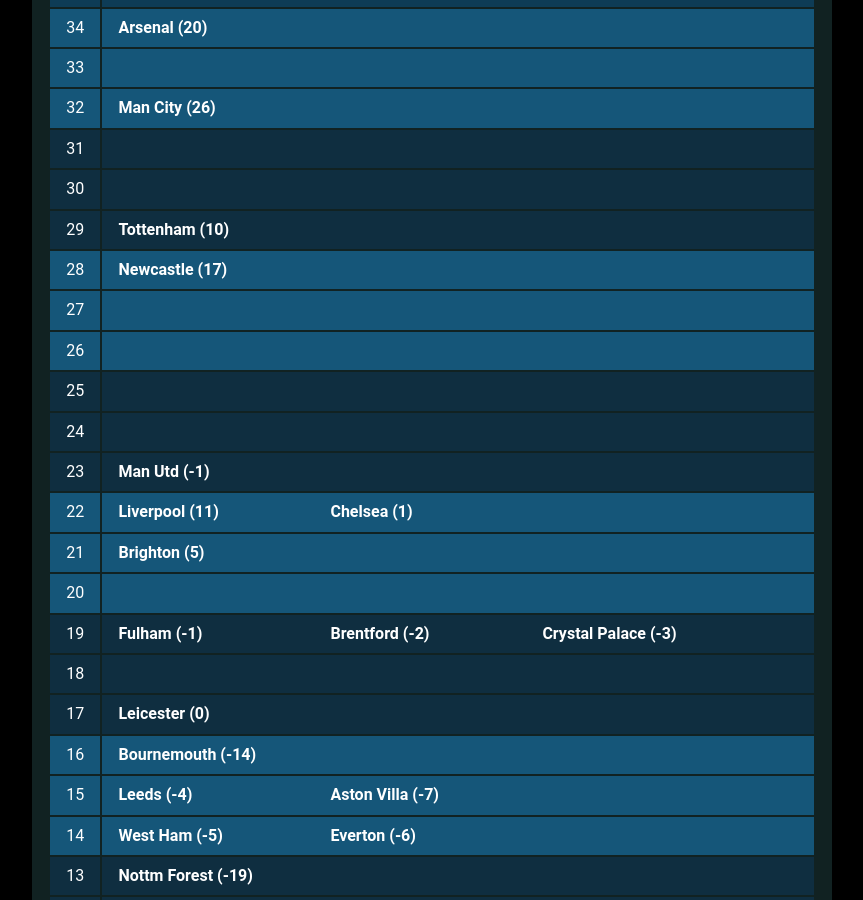
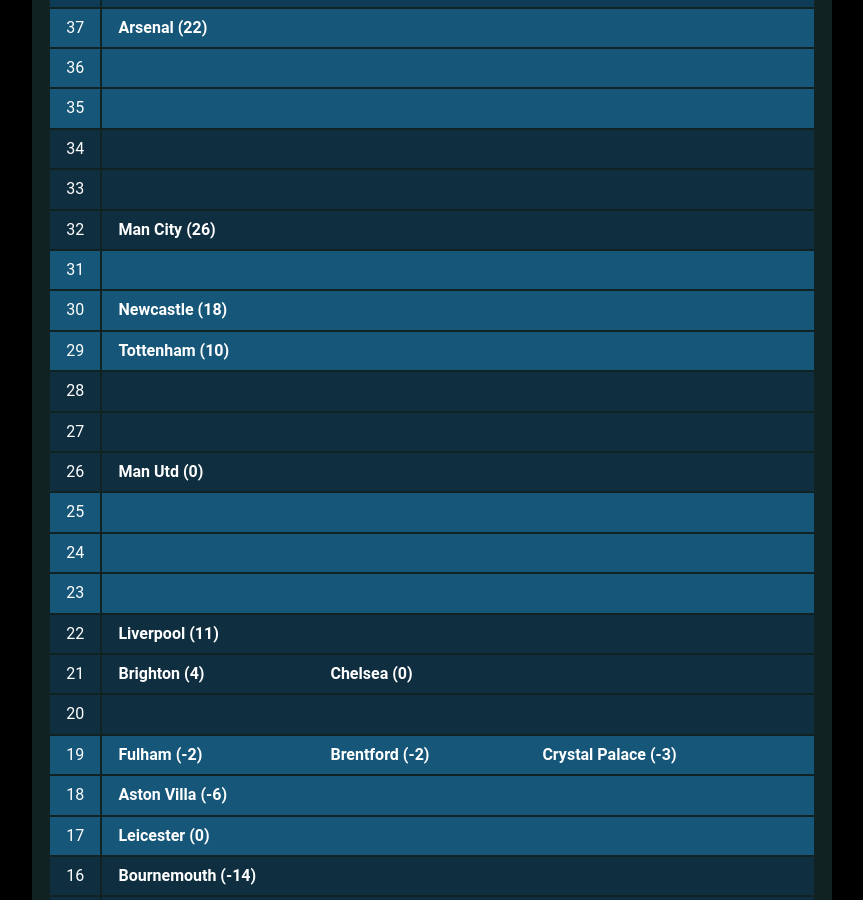
Before and after one commit to muru/muru.github.io, a Jekyll site: the page built from resources.md, in a window 1280 px wide and 900 px high, scrolled down 1477 px. Shown: the whole window, without its empty margins (208-1071 px from the left). Built offline with Jekyll 4.4.1, drawn with Linux system fonts in a browser that asks for light colours; some web fonts are replaced; some of the changed text lies outside the part shown.

Commit message:
updated cann-table: Mon 14 Nov 18:47:37 JST 2022

```diff
--- a/cann-table.html
+++ b/cann-table.html
@@ -1,149 +1,164 @@
 <table id="cann-table">
 <thead> <th> Pts </th> <th> Clubs (GD) </th> </thead>
 	<tr class="cann-row-1">
-		<td class="cann-point"> 34 </td>
+		<td class="cann-point"> 37 </td>
 		<td class="cann-clubs">
-			<span class="club-name"> Arsenal (20) </span>
+			<span class="club-name"> Arsenal (22) </span>
 		</td>
  	</tr>
 	<tr class="cann-row-1">
+		<td class="cann-point"> 36 </td>
+		<td class="cann-clubs">
+		</td>
+ 	</tr>
+	<tr class="cann-row-1">
+		<td class="cann-point"> 35 </td>
+		<td class="cann-clubs">
+		</td>
+ 	</tr>
+	<tr class="cann-row-2">
+		<td class="cann-point"> 34 </td>
+		<td class="cann-clubs">
+		</td>
+ 	</tr>
+	<tr class="cann-row-2">
 		<td class="cann-point"> 33 </td>
 		<td class="cann-clubs">
 		</td>
  	</tr>
-	<tr class="cann-row-1">
+	<tr class="cann-row-2">
 		<td class="cann-point"> 32 </td>
 		<td class="cann-clubs">
 			<span class="club-name"> Man City (26) </span>
 		</td>
  	</tr>
-	<tr class="cann-row-2">
+	<tr class="cann-row-1">
 		<td class="cann-point"> 31 </td>
 		<td class="cann-clubs">
 		</td>
  	</tr>
-	<tr class="cann-row-2">
+	<tr class="cann-row-1">
 		<td class="cann-point"> 30 </td>
 		<td class="cann-clubs">
+			<span class="club-name"> Newcastle (18) </span>
 		</td>
  	</tr>
-	<tr class="cann-row-2">
+	<tr class="cann-row-1">
 		<td class="cann-point"> 29 </td>
 		<td class="cann-clubs">
 			<span class="club-name"> Tottenham (10) </span>
 		</td>
  	</tr>
-	<tr class="cann-row-1">
+	<tr class="cann-row-2">
 		<td class="cann-point"> 28 </td>
 		<td class="cann-clubs">
-			<span class="club-name"> Newcastle (17) </span>
 		</td>
  	</tr>
-	<tr class="cann-row-1">
+	<tr class="cann-row-2">
 		<td class="cann-point"> 27 </td>
 		<td class="cann-clubs">
 		</td>
  	</tr>
+	<tr class="cann-row-2">
+		<td class="cann-point"> 26 </td>
+		<td class="cann-clubs">
+			<span class="club-name"> Man Utd (0) </span>
+		</td>
+ 	</tr>
 	<tr class="cann-row-1">
-		<td class="cann-point"> 26 </td>
+		<td class="cann-point"> 25 </td>
+		<td class="cann-clubs">
+		</td>
+ 	</tr>
+	<tr class="cann-row-1">
+		<td class="cann-point"> 24 </td>
+		<td class="cann-clubs">
+		</td>
+ 	</tr>
+	<tr class="cann-row-1">
+		<td class="cann-point"> 23 </td>
 		<td class="cann-clubs">
 		</td>
  	</tr>
 	<tr class="cann-row-2">
-		<td class="cann-point"> 25 </td>
+		<td class="cann-point"> 22 </td>
 		<td class="cann-clubs">
+			<span class="club-name"> Liverpool (11) </span>
 		</td>
  	</tr>
 	<tr class="cann-row-2">
-		<td class="cann-point"> 24 </td>
+		<td class="cann-point"> 21 </td>
 		<td class="cann-clubs">
+			<span class="club-name"> Brighton (4) </span>
+			<span class="club-name"> Chelsea (0) </span>
 		</td>
  	</tr>
 	<tr class="cann-row-2">
-		<td class="cann-point"> 23 </td>
-		<td class="cann-clubs">
-			<span class="club-name"> Man Utd (-1) </span>
-		</td>
- 	</tr>
-	<tr class="cann-row-1">
-		<td class="cann-point"> 22 </td>
-		<td class="cann-clubs">
-			<span class="club-name"> Liverpool (11) </span>
-			<span class="club-name"> Chelsea (1) </span>
-		</td>
- 	</tr>
-	<tr class="cann-row-1">
-		<td class="cann-point"> 21 </td>
-		<td class="cann-clubs">
-			<span class="club-name"> Brighton (5) </span>
-		</td>
- 	</tr>
-	<tr class="cann-row-1">
 		<td class="cann-point"> 20 </td>
 		<td class="cann-clubs">
 		</td>
  	</tr>
-	<tr class="cann-row-2">
+	<tr class="cann-row-1">
 		<td class="cann-point"> 19 </td>
 		<td class="cann-clubs">
-			<span class="club-name"> Fulham (-1) </span>
+			<span class="club-name"> Fulham (-2) </span>
 			<span class="club-name"> Brentford (-2) </span>
 			<span class="club-name"> Crystal Palace (-3) </span>
 		</td>
  	</tr>
-	<tr class="cann-row-2">
+	<tr class="cann-row-1">
 		<td class="cann-point"> 18 </td>
 		<td class="cann-clubs">
+			<span class="club-name"> Aston Villa (-6) </span>
 		</td>
  	</tr>
-	<tr class="cann-row-2">
+	<tr class="cann-row-1">
 		<td class="cann-point"> 17 </td>
 		<td class="cann-clubs">
 			<span class="club-name"> Leicester (0) </span>
 		</td>
  	</tr>
-	<tr class="cann-row-1">
+	<tr class="cann-row-2">
 		<td class="cann-point"> 16 </td>
 		<td class="cann-clubs">
 			<span class="club-name"> Bournemouth (-14) </span>
 		</td>
  	</tr>
-	<tr class="cann-row-1">
+	<tr class="cann-row-2">
 		<td class="cann-point"> 15 </td>
 		<td class="cann-clubs">
 			<span class="club-name"> Leeds (-4) </span>
-			<span class="club-name"> Aston Villa (-7) </span>
 		</td>
  	</tr>
-	<tr class="cann-row-1">
+	<tr class="cann-row-2">
 		<td class="cann-point"> 14 </td>
 		<td class="cann-clubs">
 			<span class="club-name"> West Ham (-5) </span>
 			<span class="club-name"> Everton (-6) </span>
 		</td>
  	</tr>
-	<tr class="cann-row-2">
+	<tr class="cann-row-1">
 		<td class="cann-point"> 13 </td>
 		<td class="cann-clubs">
 			<span class="club-name"> Nottm Forest (-19) </span>
 		</td>
  	</tr>
-	<tr class="cann-row-2">
+	<tr class="cann-row-1">
 		<td class="cann-point"> 12 </td>
 		<td class="cann-clubs">
 			<span class="club-name"> Southampton (-14) </span>
 		</td>
  	</tr>
-	<tr class="cann-row-2">
+	<tr class="cann-row-1">
 		<td class="cann-point"> 11 </td>
 		<td class="cann-clubs">
 		</td>
  	</tr>
-	<tr class="cann-row-1">
+	<tr class="cann-row-2">
 		<td class="cann-point"> 10 </td>
 		<td class="cann-clubs">
-			<span class="club-name"> Wolves (-14) </span>
+			<span class="club-name"> Wolves (-16) </span>
 		</td>
  	</tr>
 </table>
-<span id="cann-gen-note"> Generated on  Sunday, 13 November 2022 at 04:33 JST. </span>
+<span id="cann-gen-note"> Generated on  Monday, 14 November 2022 at 18:47 JST. </span>
```
